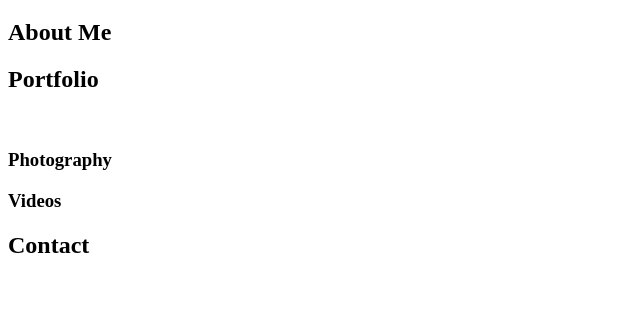
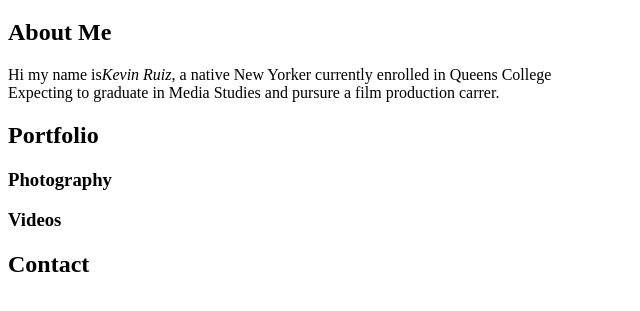
Before and after one commit to FilmerKev/FK-Website, a plain HTML site: page header.html in a window 1280 px wide. Shown: the part 87-398 px from the top of the page, without its empty margins (0-640 px from the left). Drawn offline with Linux system fonts and the light colour scheme.

Commit message:
added about me

```diff
--- a/header.html
+++ b/header.html
@@ -1,7 +1,6 @@
 <!DOCTYPE html>
 <html lang="en">
 <head>
-
   <meta charset="UTF-8">
   <title>FK Website</title>
 
@@ -11,8 +10,9 @@
   <header>Filmer Kev Productions</header>
   <h1>Home</h1>
   <h2>About Me</h2>
+  <p>Hi my name is<em>Kevin Ruiz</em>, a native New Yorker currently enrolled in Queens College<br>
+    Expecting to graduate in Media Studies and pursure a film production carrer.
   <h2>Portfolio</h2>
-  <img src="/Users/kevinruiz/Desktop/Images-to-use/IMG_4128.jpg" alt="">
     <h3>Photography</h3>
     <h3>Videos</h3>
   <h2>Contact</h2>
```
